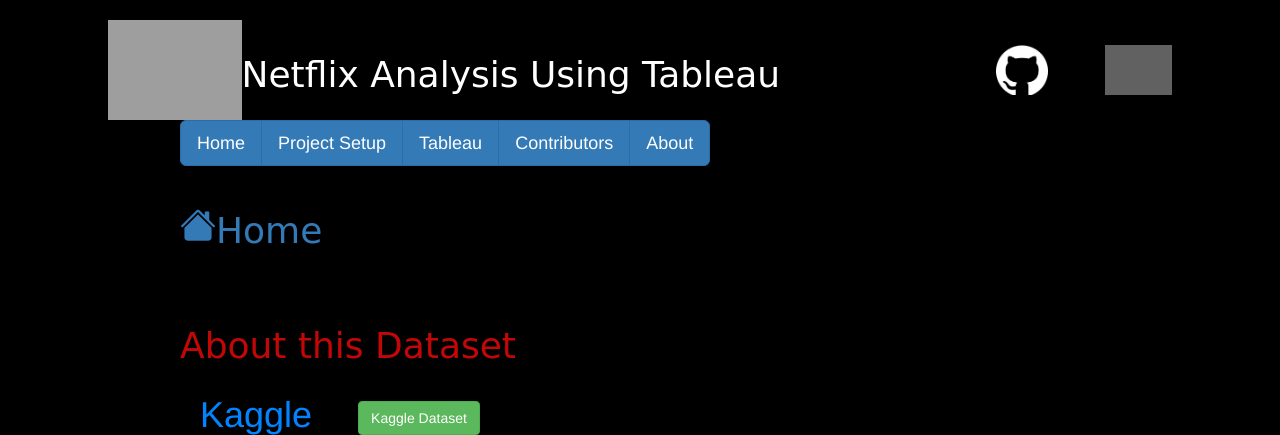
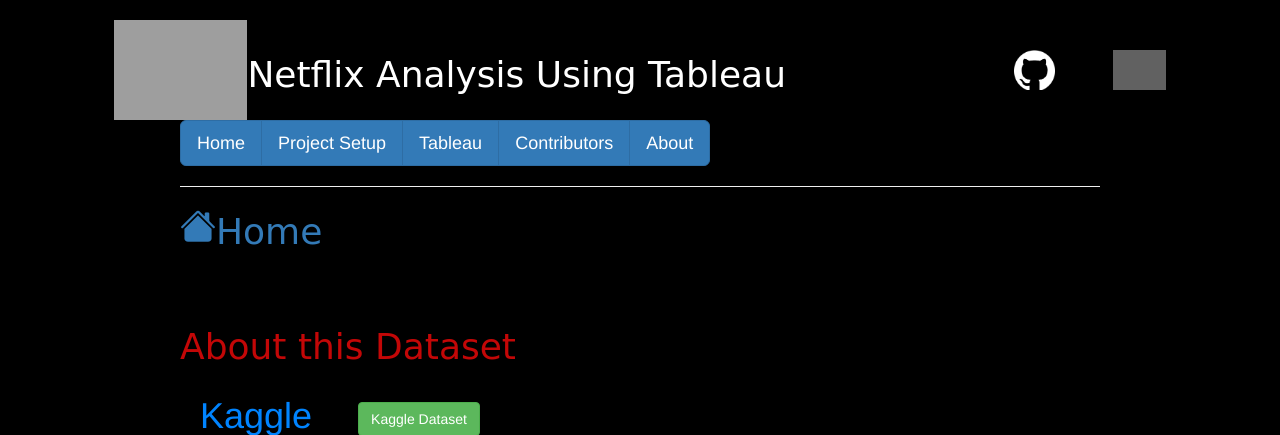
Before and after one commit to Harikrish-rrk/Netflix_Analysis_Flask_Application_Tableau, a Flask app: page / in a window 1280 px wide. Shown: the top 435 px of the page. Run offline with Flask 3, Linux system fonts and the light colour scheme; some libraries are stand-ins or nearby versions; some web fonts are replaced; grey boxes are pictures that could not be loaded.

Commit message:
navbar fix

```diff
--- a/Netflix/templates/navbar.html
+++ b/Netflix/templates/navbar.html
@@ -48,7 +48,7 @@
 {% endblock head %}
 
 {% block content %}
-<div>
+<div style="position:sticky;top:0;background:black;">
     <br>
     <div style="display: flex; align-content:center; align-items:center; justify-content: space-around;">
         <div style="display: flex; align-content:center; align-items:center">
@@ -58,16 +58,16 @@
         </div>
         <div>
             <a href="https://github.com/Harikrish-rrk/Netflix_Analysis_Flask_Application_Tableau"><img
-                    style=" height: 50px; aspect-ratio: auto;"
+                    style=" height: 40px; aspect-ratio: auto;"
                     src="{{url_for('static', filename='img/github-mark-white.png')}}"></a>
             &emsp;
             &emsp;
             &emsp;
-            <img style="height: 50px; aspect-ratio: auto; filter: invert(100%);"
+            <img style="height: 40px; aspect-ratio: auto; filter: invert(100%);"
                 src="{{url_for('static', filename='img/tb.png')}}">
         </div>
     </div>
-    <div style="margin-left: 180px;">
+    <div style="margin-inline: 180px;">
         <div class="btn-group btn-group-lg" role="group" aria-label="Basic example">
 
             <a href="{{url_for('home')}}" class="btn btn-primary" style="color:white;text-decoration:none;">Home</a>
@@ -80,7 +80,7 @@
             <a href="{{url_for('about')}}" class="btn btn-primary" style="color:white;text-decoration:none;">About</a>
 
         </div>
+        <hr>
     </div>
-    <br>
 </div>
 {% endblock content %}
```
Also changed, not shown: Netflix/templates/tableau.html (+11 -12 lines).
